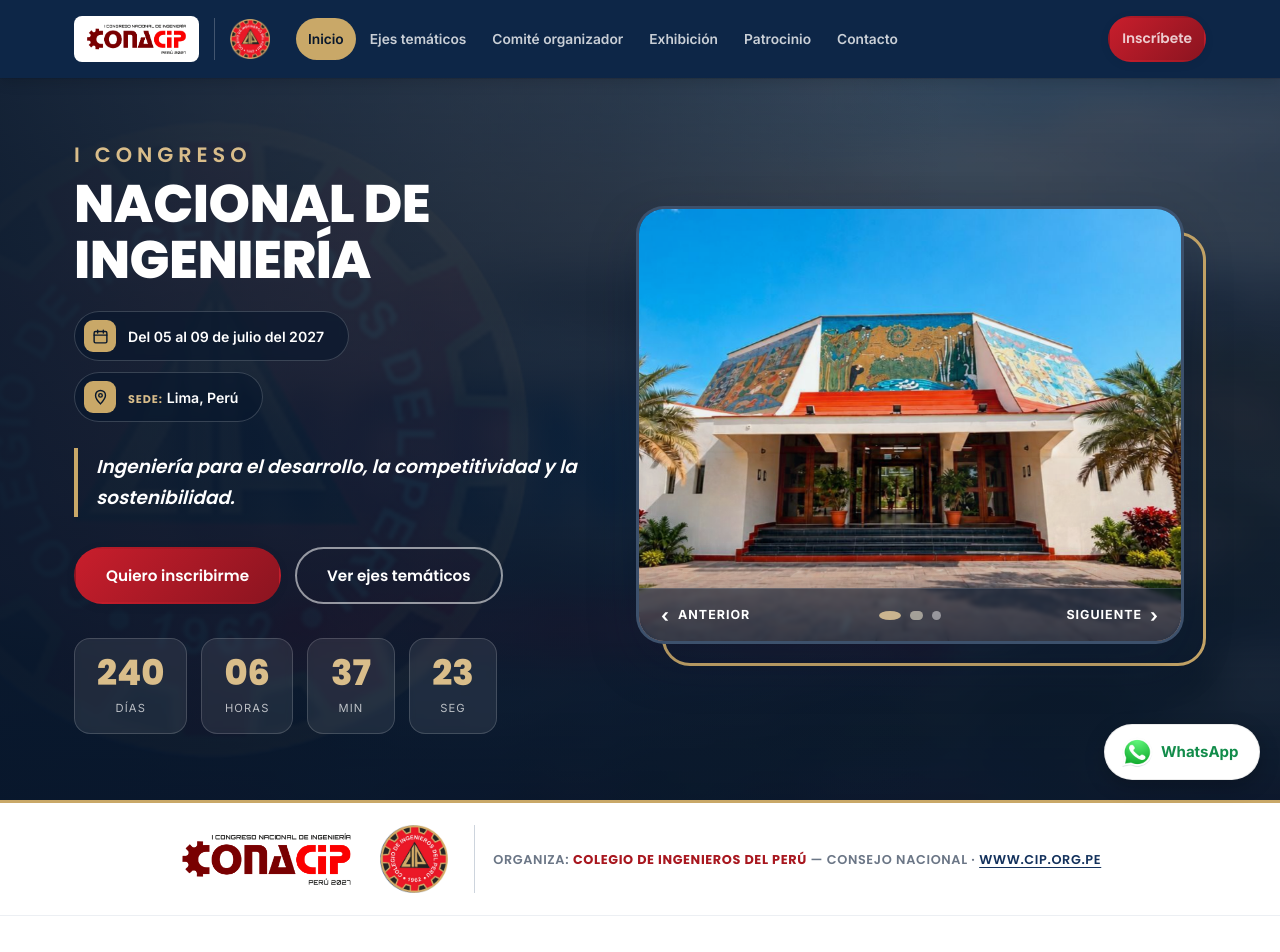
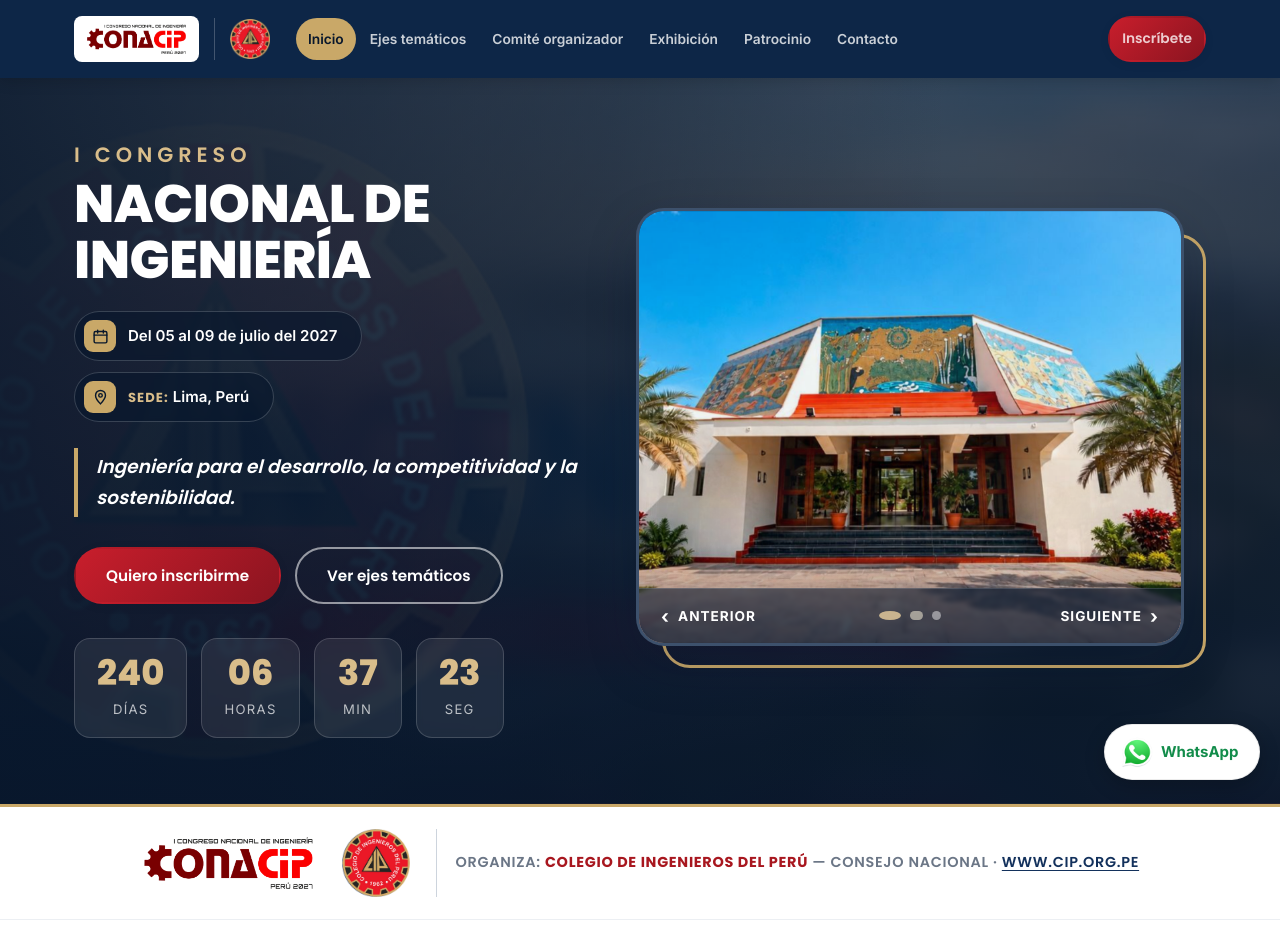
Before and after one commit to soportecipvirtual/congreso_ingenieria_vfinal_v2, a plain HTML site: page index.html in a window 1280 px wide. Shown: the top 952 px of the page. Drawn offline with Linux system fonts and the light colour scheme.

Commit message:
Obs. 11: Se cambio el tamaño de la fuente en exhibición

```diff
--- a/css/styles-v3.css
+++ b/css/styles-v3.css
@@ -2639,3 +2639,62 @@ body.v3 .plano-nota {
 .gain-body p,
 .gain-body li { color: #333; }
 .gain-body li::before { background: var(--gain-color); }
+
+/* =========================================================================
+   LEGIBILIDAD — tamaños mínimos de texto en todo el sitio
+   Criterio: textos de lectura ≥ 16 px; secundarios ≥ 14–15 px; etiquetas
+   en mayúsculas ≥ 13 px. No se tocan el menú superior ni el pie de página.
+   Para volver atrás, basta con borrar este bloque.
+   ========================================================================= */
+
+/* Etiquetas en mayúsculas */
+body.v3 .eyebrow { font-size: 0.9rem; }
+body.v3 .persona-cargo,
+body.v3 .org-etiqueta,
+body.v3 .equipo-num,
+body.v3 .eje-pill,
+body.v3 .org-decano .persona-cargo,
+body.v3 .eje-nav-link .texto span,
+body.v3 .hero-v3-meta .lbl,
+body.v3 .unit .label { font-size: 0.82rem; }
+body.v3 .eje-tile-num,
+body.v3 .tag,
+body.v3 .sponsor-slots .slot,
+body.v3 .canal-texto small,
+body.v3 .carousel-arrow .txt,
+body.v3 .eje-block > h2,
+body.v3 .eje-prioridad > h2 { font-size: 0.85rem; }
+
+/* Textos secundarios */
+body.v3 .crumb,
+body.v3 .eje-hero .crumb,
+body.v3 .fuente-oficial,
+body.v3 .organiza-strip p { font-size: 0.9rem; }
+body.v3 .form-note,
+body.v3 .pill-list li,
+body.v3 .chip-v3,
+body.v3 .eje-mini span,
+body.v3 .eje-tile-cta,
+body.v3 .equipo-pendiente,
+body.v3 .plano-visibles,
+body.v3 .plano-scroll-aviso,
+body.v3 .plano-nota { font-size: 0.94rem; }
+body.v3 .plano-chips button,
+body.v3 .plano-select,
+body.v3 .plano-select select { font-size: 0.95rem; }
+
+/* Textos de lectura */
+body.v3 .form-head p,
+body.v3 .modality-card p,
+body.v3 .gain-body p,
+body.v3 .gain-body li,
+body.v3 .benefit-card p,
+body.v3 .eje-tile p,
+body.v3 .eje-alcance li,
+body.v3 .eje-indicadores p,
+body.v3 .plano-leyenda li,
+body.v3 .plano-ficha-vacia { font-size: 1rem; }
+body.v3 .benefit-card p { line-height: 1.6; }
+body.v3 .checklist li { font-size: 1.02rem; }
+body.v3 .benefit-card h4,
+body.v3 .spec-head h3 { font-size: 1.1rem; }
```
